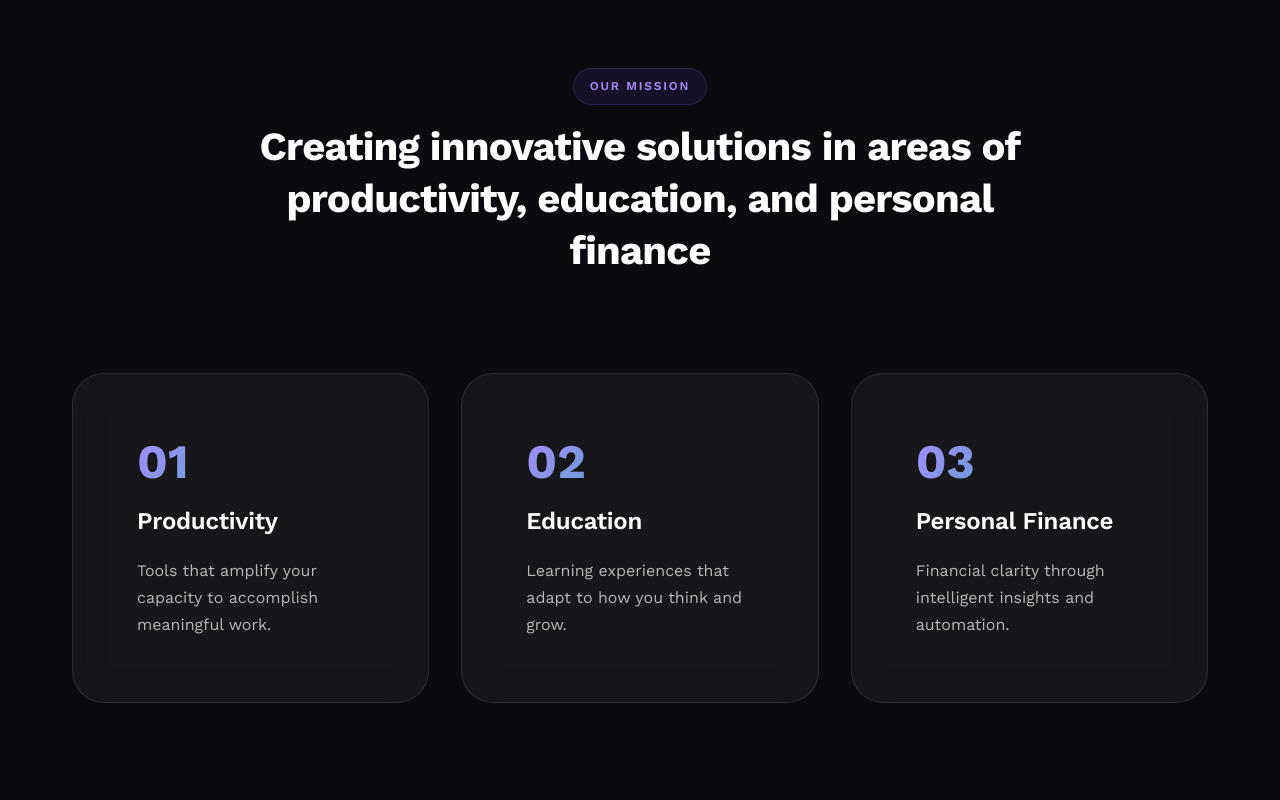
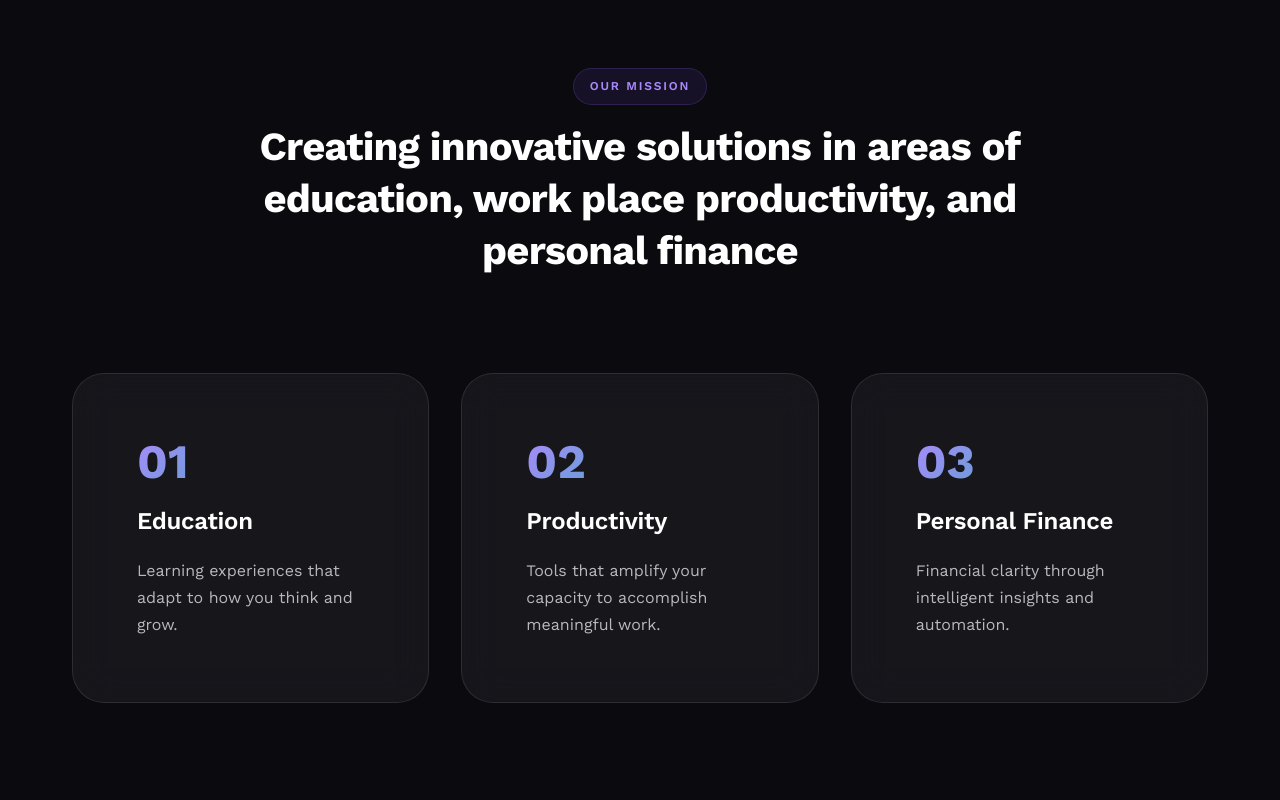
Before and after one commit to ellorra-ai/website, a plain HTML site: page index.html in a window 1280 px wide. Shown: the part 860-1660 px from the top of the page. Drawn offline with nearby package versions, Linux system fonts and the light colour scheme.

Commit message:
Update site, build and deploy actions

```diff
--- a/index.html
+++ b/index.html
@@ -3,7 +3,7 @@
 <head>
     <meta charset="UTF-8">
     <meta name="viewport" content="width=device-width, initial-scale=1.0">
-    <meta name="description" content="Ellorra AI creates innovative solutions in productivity, education, and personal finance.">
+    <meta name="description" content="Ellorra AI creates innovative solutions in areas of education, work productivity, and personal finance.">
     <title>Ellorra AI - Innovative Solutions for Modern Life</title>
     <link rel="preconnect" href="https://fonts.googleapis.com">
     <link rel="preconnect" href="https://fonts.gstatic.com" crossorigin>
@@ -45,19 +45,19 @@
             <div class="container">
                 <div class="section-header">
                     <span class="section-label">Our Mission</span>
-                    <h2 class="section-title">Creating innovative solutions in areas of productivity, education, and personal finance</h2>
+                    <h2 class="section-title">Creating innovative solutions in areas of education, work place productivity, and personal finance</h2>
                 </div>
 
                 <div class="pillars">
                     <div class="pillar">
                         <div class="pillar-number">01</div>
-                        <h3 class="pillar-title">Productivity</h3>
-                        <p class="pillar-description">Tools that amplify your capacity to accomplish meaningful work.</p>
+                        <h3 class="pillar-title">Education</h3>
+                        <p class="pillar-description">Learning experiences that adapt to how you think and grow.</p>
                     </div>
                     <div class="pillar">
                         <div class="pillar-number">02</div>
-                        <h3 class="pillar-title">Education</h3>
-                        <p class="pillar-description">Learning experiences that adapt to how you think and grow.</p>
+                        <h3 class="pillar-title">Productivity</h3>
+                        <p class="pillar-description">Tools that amplify your capacity to accomplish meaningful work.</p>
                     </div>
                     <div class="pillar">
                         <div class="pillar-number">03</div>
@@ -171,7 +171,7 @@
             <div class="footer-content">
                 <div class="footer-left">
                     <div class="footer-logo">Ellorra AI</div>
-                    <p class="footer-tagline">Building the future of productivity</p>
+                    <p class="footer-tagline">Building the solutions for the future</p>
                 </div>
                 <div class="footer-right">
                     <p class="footer-copyright">&copy; 2026 Ellorra AI, LLC. All rights reserved.</p>
```
Also changed, not shown: 3 other files.
